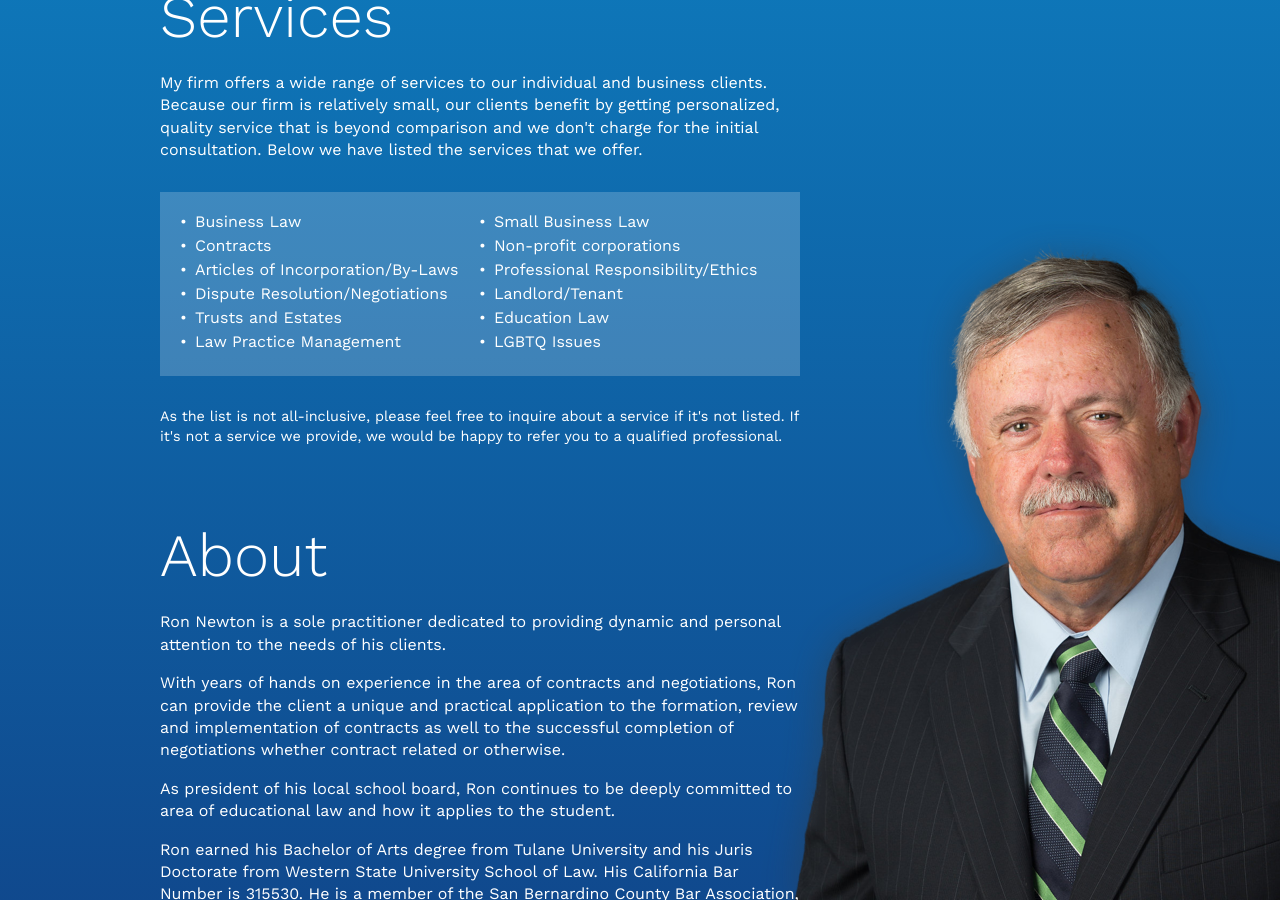
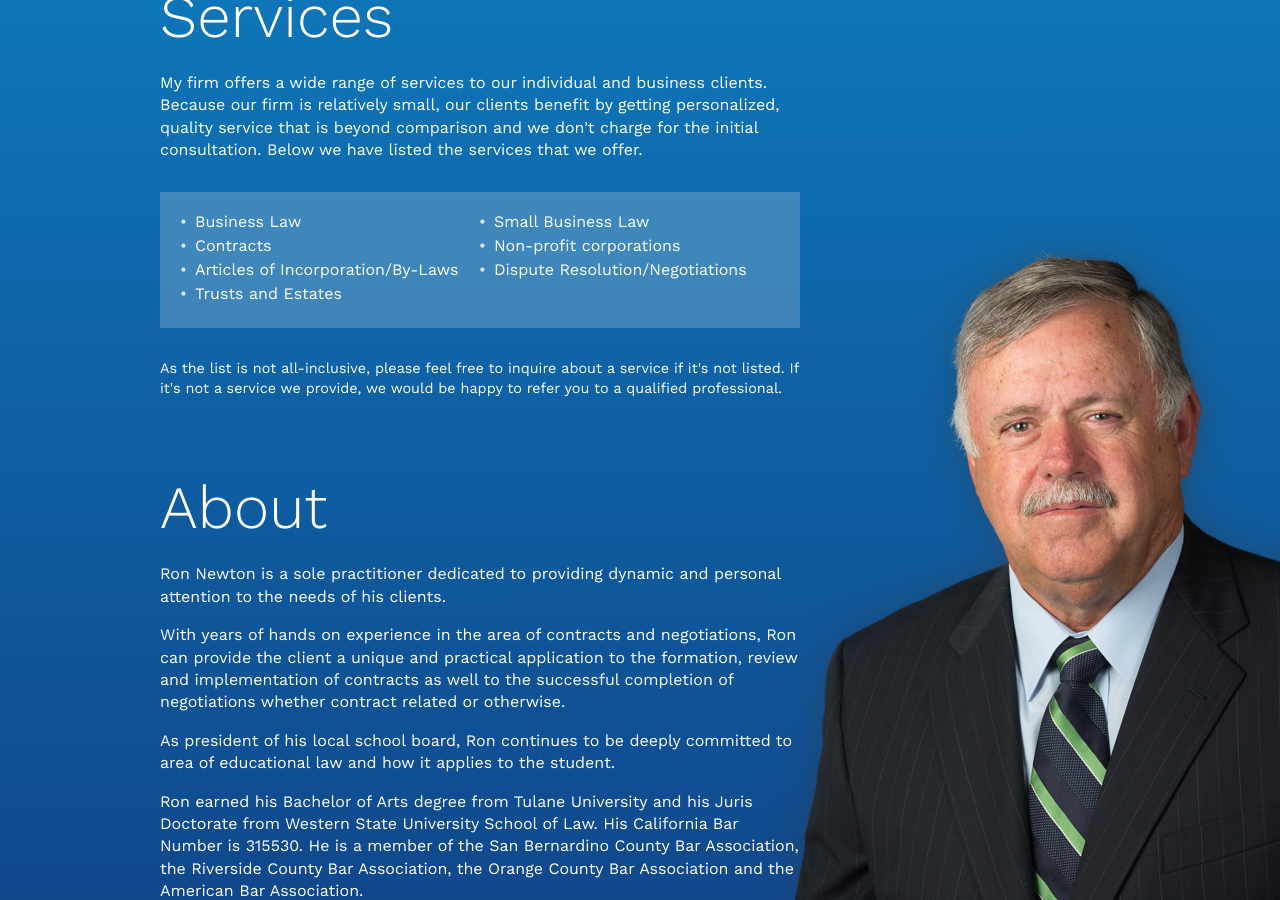
Before and after one commit to iamnewton/rdnewtonlaw.com, a Jekyll site: the page built from index.html, in a window 1280 px wide and 900 px high, scrolled down 416 px. Built offline with Jekyll 4.4.1, drawn with Linux system fonts in a browser that asks for light colours.

Commit message:
feat: remove some services

```diff
--- a/_data/services.yml
+++ b/_data/services.yml
@@ -3,10 +3,5 @@
 - Contracts
 - Non-profit corporations
 - Articles of Incorporation/By-Laws
-- Professional Responsibility/Ethics
 - Dispute Resolution/Negotiations
-- Landlord/Tenant
 - Trusts and Estates
-- Education Law
-- Law Practice Management
-- LGBTQ Issues
```
